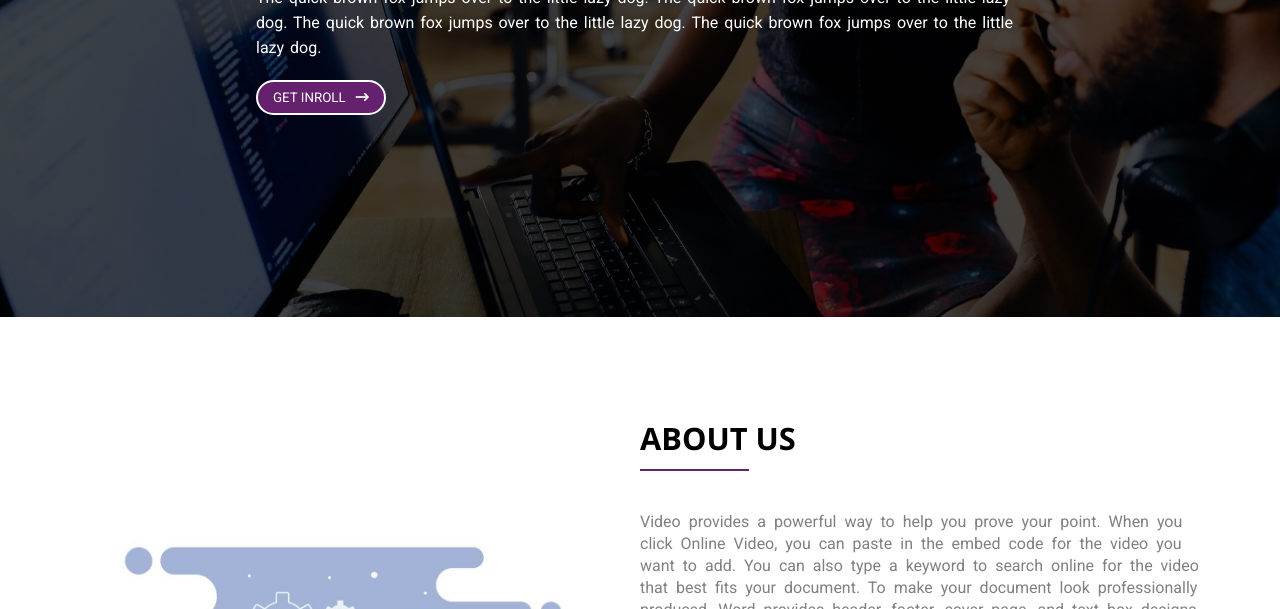
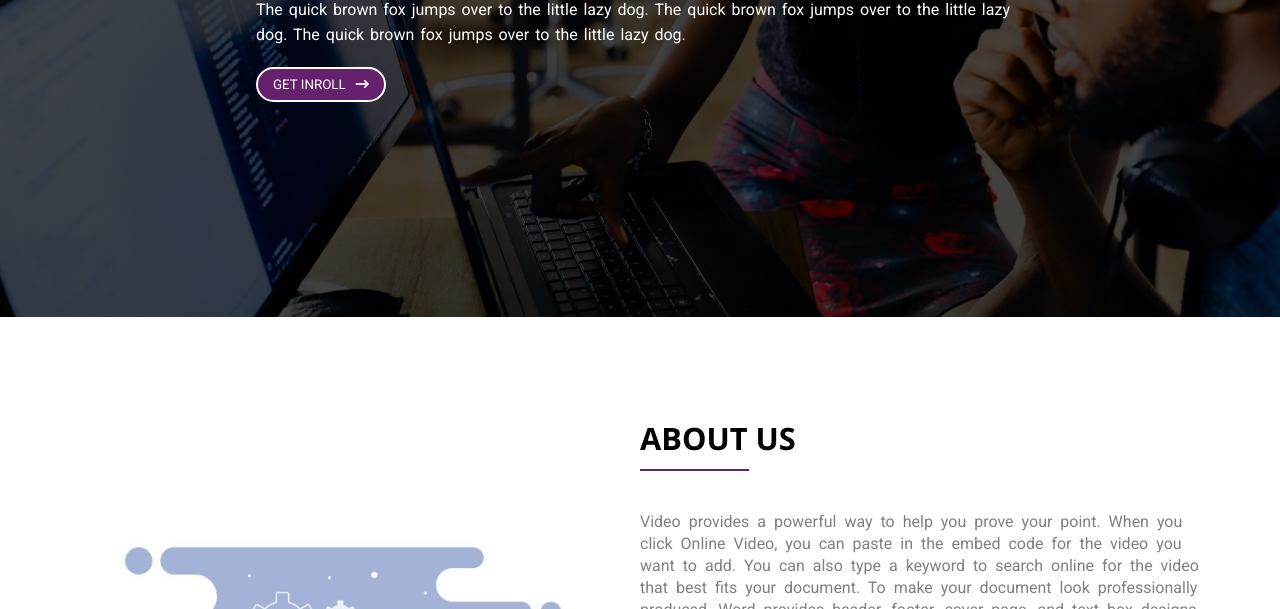
Before and after one commit to OnlineOreo/fullstack.devloper, a plain HTML site: page index.html in a window 1280 px wide. Shown: the part 491-1100 px from the top of the page. Drawn offline with nearby package versions, Linux system fonts and the light colour scheme.

Commit message:
Update index.html

```diff
--- a/index.html
+++ b/index.html
@@ -52,8 +52,7 @@
             <h1 class="pt-1 pb-1 open-sans">Complete Course For<span class="indigo"> Full-Stack </span> Web Developer</h1>
             <p class="crousel-p pb-1 roboto pb-2">The quick brown fox jumps over to the little lazy dog. The quick brown fox
                 jumps over to the little lazy
-                dog. The quick brown fox jumps over to the little lazy dog. The quick brown fox jumps over to the little
-                lazy dog.</p>
+                dog. The quick brown fox jumps over to the little lazy dog.</p>
             <button class="btn btn-get-inroll roboto white">GET INROLL &nbsp;&nbsp;<i
                     class="fa-solid fa-arrow-right-long"></i></button>
         </div>
```
